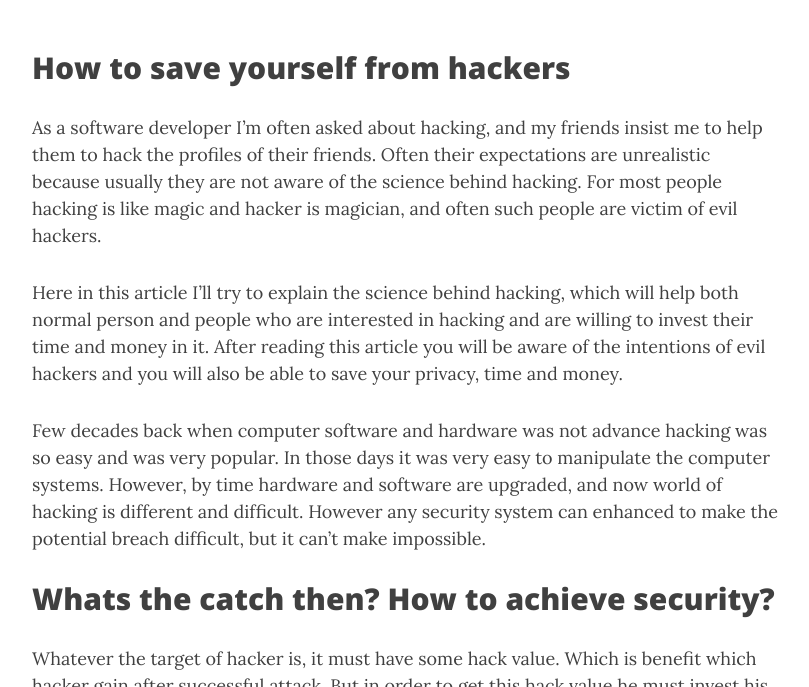
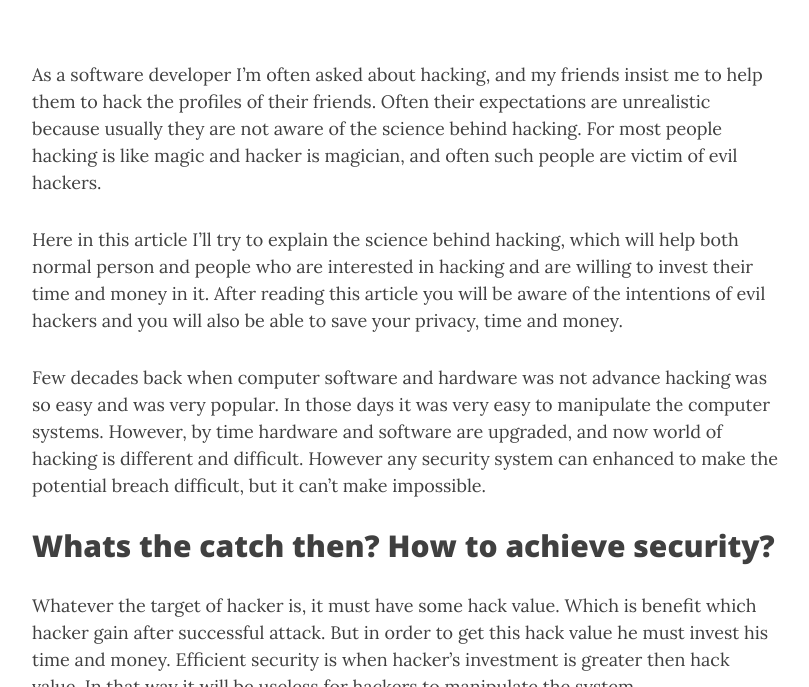
Before and after one commit to waseemullah157/waxeem, a Jekyll site: the page built from _posts/cyber_security/2019-09-11-How-to-save-your-self-from-hackers.md, in a window 1280 px wide and 900 px high, scrolled down 377 px, cut to the strip 213-900 px from the top of the window. Shown: the whole strip, without its empty margins (233-1042 px from the left). Built offline with Jekyll 4.4.1, drawn with Linux system fonts in a browser that asks for light colours; nearby versions of some CDN libraries.

Commit message:
Subtitle

```diff
--- a/_posts/cyber_security/2019-09-11-How-to-save-your-self-from-hackers.md
+++ b/_posts/cyber_security/2019-09-11-How-to-save-your-self-from-hackers.md
@@ -6,8 +6,6 @@ bigimg: /img/hacking.png
 tags: [Save your privacy, Hacking, Secure Facebook, All you need to know about hacking, Ethical Hacking]
 comments: true
 ---
-
-## How to save yourself from hackers
 
 As a software developer I'm often asked about hacking, and my friends insist me to help them to hack the profiles of their friends. Often their expectations are unrealistic because usually they are not aware of the science behind hacking. For most people hacking is like magic and hacker is magician, and often such people are victim of evil hackers.
 
```
